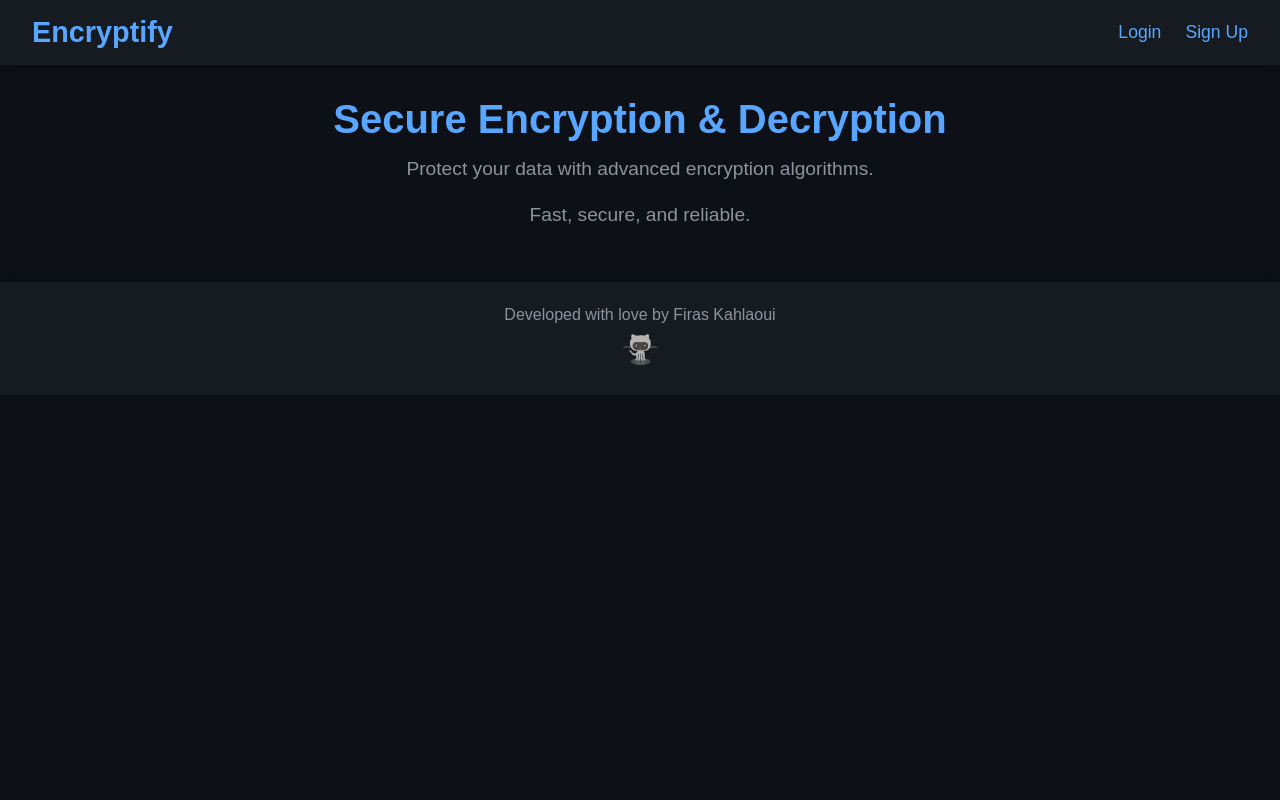
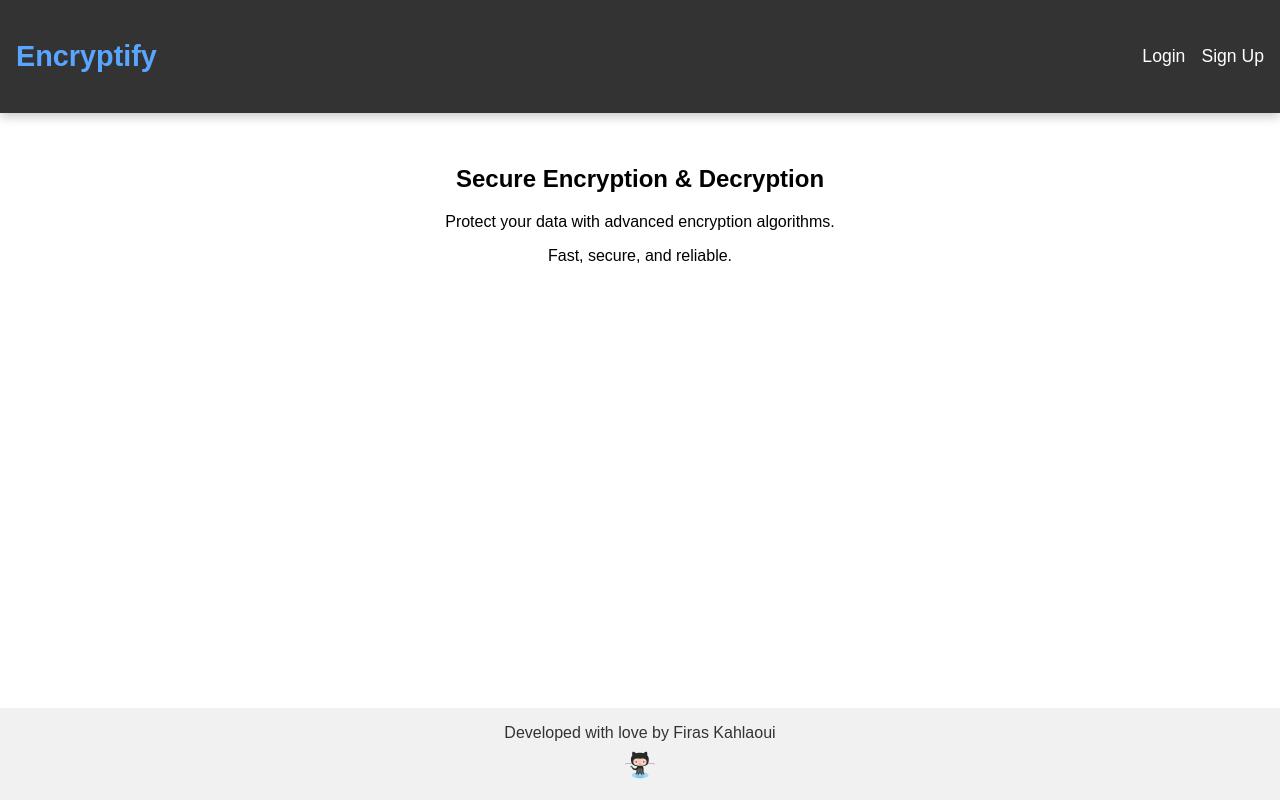
Before and after one commit to FirasKahlaoui/Encryptify, a React (Create React App) app: page / in a window 1280 px wide. Built offline with nearby package versions, Linux system fonts and the light colour scheme; no server answers.

Commit message:
Update the home page

```diff
--- a/src/pages/Home.css
+++ b/src/pages/Home.css
@@ -1,44 +1,27 @@
 /* src/pages/Home.css */
-* {
-  margin: 0;
-  padding: 0;
-  box-sizing: border-box;
-}
-
-body,
-html {
-  height: 100%;
-  font-family: "Arial", sans-serif;
-  background-color: #0d1117;
-  color: #c9d1d9;
+body {
+  font-family: Arial, sans-serif;
 }
 
 .home {
+  min-height: 100vh;
   display: flex;
   flex-direction: column;
   justify-content: space-between;
-  height: 100%;
 }
 
 .navbar {
   display: flex;
   justify-content: space-between;
   align-items: center;
-  background-color: #161b22;
-  padding: 1rem 2rem;
-  box-shadow: 0 4px 10px rgba(0, 0, 0, 0.2);
-}
-
-.logo {
-  color: #58a6ff;
-  font-size: 1.8rem;
-  font-weight: bold;
+  background-color: #333;
+  padding: 1rem;
+  color: white;
 }
 
 .nav-links a {
-  color: #58a6ff;
-  margin-left: 1.5rem;
-  font-size: 1.1rem;
+  color: white;
+  margin-left: 1rem;
   text-decoration: none;
 }
 
@@ -47,47 +30,29 @@ html {
 }
 
 main {
-  flex: 1;
-  display: flex;
-  flex-direction: column;
-  justify-content: center;
-  align-items: center;
   text-align: center;
-  padding: 2rem;
-}
-
-main h2 {
-  font-size: 2.5rem;
-  color: #58a6ff;
-  margin-bottom: 1rem;
-}
-
-main p {
-  font-size: 1.2rem;
-  color: #8b949e;
-  margin-bottom: 1.5rem;
+  margin: 2rem 0;
+  flex-grow: 1;
 }
 
 footer {
   text-align: center;
-  padding: 1.5rem 0;
-  background-color: #161b22;
-  box-shadow: 0 -4px 10px rgba(0, 0, 0, 0.2);
+  margin-top: 2rem;
+  padding: 1rem;
+  background-color: #f1f1f1;
 }
 
 footer p {
-  color: #8b949e;
+  margin: 0;
+  color: #333;
 }
 
-footer a img {
-  width: 35px;
-  height: 35px;
+footer a {
+  display: inline-block;
   margin-top: 0.5rem;
-  filter: invert(88%) sepia(6%) saturate(23%) hue-rotate(174deg) brightness(96%)
-    contrast(86%);
 }
 
-footer a:hover img {
-  filter: invert(66%) sepia(67%) saturate(536%) hue-rotate(179deg)
-    brightness(95%) contrast(88%);
+footer a img.github-logo {
+  width: 30px;
+  height: 30px;
 }
--- a/src/pages/Home.js
+++ b/src/pages/Home.js
@@ -1,19 +1,14 @@
-// src/pages/Home.js
-import React from "react";
-import { Link } from "react-router-dom";
+import React, { useState } from "react";
+import Navbar from "../components/Navbar";
 import "./Home.css";
 import github from "../assets/images/github-icon.svg";
 
 const Home = () => {
+  const [isLoggedIn, setIsLoggedIn] = useState(false);
+
   return (
     <div className="home">
-      <nav className="navbar">
-        <h1 className="logo">Encryptify</h1>
-        <div className="nav-links">
-          <Link to="/login">Login</Link>
-          <Link to="/signup">Sign Up</Link>
-        </div>
-      </nav>
+      <Navbar isLoggedIn={isLoggedIn} />
       <main>
         <h2>Secure Encryption & Decryption</h2>
         <p>Protect your data with advanced encryption algorithms.</p>
@@ -26,7 +21,7 @@ const Home = () => {
           target="_blank"
           rel="noopener noreferrer"
         >
-          <img src={github} alt="GitHub Profile" />
+          <img src={github} alt="GitHub Profile" className="github-logo" />
         </a>
       </footer>
     </div>
```
